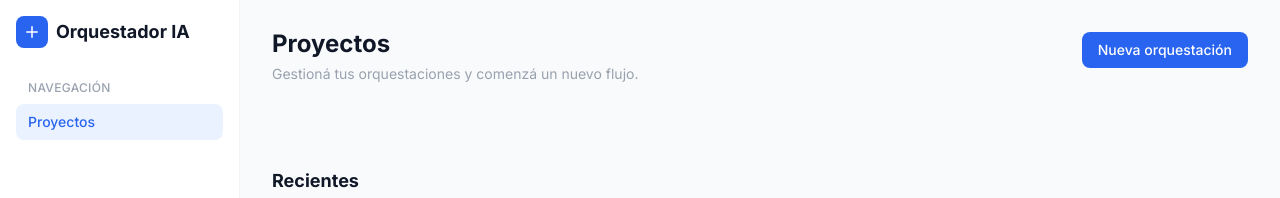
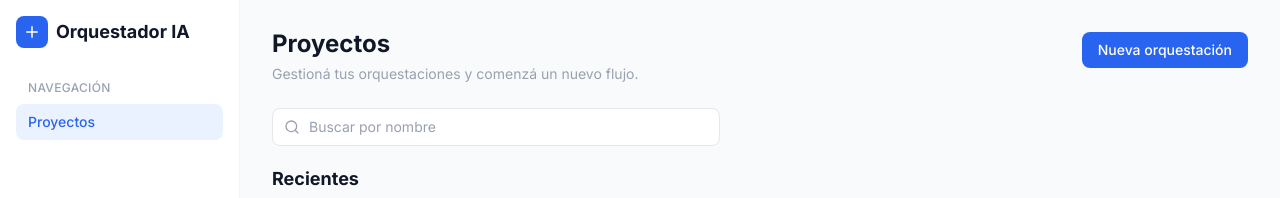
Before and after one commit to estebanlizaso/ProyectoFinal_OrquestadorAPIs_Grupo2, a React (Vite) app in the folder frontend/: page / in a window 1280 px wide. Shown: the top 198 px of the page. Built offline with nearby package versions, Linux system fonts and the light colour scheme; no server answers.

Commit message:
feat(projects): agrega búsqueda de proyectos con debounce

```diff
--- a/frontend/mocks/apiMocksPlugin.ts
+++ b/frontend/mocks/apiMocksPlugin.ts
@@ -9,6 +9,7 @@ const API_MOCK_SCENARIOS: ApiMockScenario[] = ['success', 'empty', 'error']
 const PROJECTS_ROUTE = '/api/projects'
 const MOCK_DELAY_MS = 800
 const MOCK_TRACE_ID = 'mock-trace-id'
+const MOCK_ORIGIN = 'http://localhost'
 
 const HTTP_STATUS = {
   ok: 200,
@@ -71,6 +72,19 @@ function readJsonBody(request: IncomingMessage): Promise<unknown> {
   })
 }
 
+function getSearchTerm(request: IncomingMessage): string {
+  const url = new URL(request.url ?? '/', MOCK_ORIGIN)
+  return url.searchParams.get('search')?.trim() ?? ''
+}
+
+function filterProjects(projects: ProjectResponse[], searchTerm: string): ProjectResponse[] {
+  if (searchTerm === '') {
+    return projects
+  }
+  const normalizedTerm = searchTerm.toLowerCase()
+  return projects.filter(({ name }) => name.toLowerCase().includes(normalizedTerm))
+}
+
 function sendJson(response: ServerResponse, status: number, data: unknown): void {
   response.statusCode = status
   response.setHeader('Content-Type', 'application/json')
@@ -131,7 +145,11 @@ export function apiMocksPlugin(scenario: ApiMockScenario): Plugin {
     configureServer(server) {
       server.middlewares.use(PROJECTS_ROUTE, (request, response, next) => {
         if (request.method === 'GET') {
-          setTimeout(() => sendProjects(response, scenario, projects), MOCK_DELAY_MS)
+          const searchTerm = getSearchTerm(request)
+          setTimeout(
+            () => sendProjects(response, scenario, filterProjects(projects, searchTerm)),
+            MOCK_DELAY_MS,
+          )
           return
         }
         if (request.method === 'DELETE') {
--- /dev/null
+++ b/frontend/src/features/projects/components/ProjectSearch.tsx
@@ -0,0 +1,36 @@
+import { Search, X } from 'lucide-react'
+import { Input } from '../../../shared/ui/Input'
+import { PROJECT_SEARCH_TEXTS } from '../constants'
+
+export type ProjectSearchProps = {
+  value: string
+  onChange: (value: string) => void
+}
+
+export function ProjectSearch({ value, onChange }: ProjectSearchProps) {
+  return (
+    <div className="relative">
+      <Search
+        aria-hidden="true"
+        className="pointer-events-none absolute top-1/2 left-3 size-4 -translate-y-1/2 text-gray-400"
+      />
+      <Input
+        value={value}
+        onChange={(event) => onChange(event.target.value)}
+        placeholder={PROJECT_SEARCH_TEXTS.placeholder}
+        aria-label={PROJECT_SEARCH_TEXTS.label}
+        className="pr-9 pl-9"
+      />
+      {value !== '' && (
+        <button
+          type="button"
+          aria-label={PROJECT_SEARCH_TEXTS.clear}
+          onClick={() => onChange('')}
+          className="absolute top-1/2 right-2 -translate-y-1/2 rounded-md p-1 text-gray-400 hover:bg-gray-100 hover:text-gray-900"
+        >
+          <X className="size-4" aria-hidden="true" />
+        </button>
+      )}
+    </div>
+  )
+}
--- a/frontend/src/features/projects/components/ProjectsContent.tsx
+++ b/frontend/src/features/projects/components/ProjectsContent.tsx
@@ -1,8 +1,8 @@
-import { CircleAlert, FolderOpen } from 'lucide-react'
+import { CircleAlert, FolderOpen, SearchX } from 'lucide-react'
 import type { RequestStatus } from '../../../shared/api/requestStatus'
 import { Button } from '../../../shared/ui/Button'
 import { StatusMessage } from '../../../shared/ui/StatusMessage'
-import { PROJECTS_PAGE_TEXTS } from '../constants'
+import { PROJECT_SEARCH_TEXTS, PROJECTS_PAGE_TEXTS } from '../constants'
 import type { ProjectResponse } from '../types'
 import { ProjectGrid } from './ProjectGrid'
 import { ProjectGridSkeleton } from './ProjectGridSkeleton'
@@ -11,11 +11,19 @@ export type ProjectsContentProps = {
   projects: ProjectResponse[]
   status: RequestStatus
   error: Error | null
+  searchTerm: string
   onRetry: () => void
   onDeleteProject: (project: ProjectResponse) => void
 }
 
-export function ProjectsContent({ projects, status, error, onRetry, onDeleteProject }: ProjectsContentProps) {
+export function ProjectsContent({
+  projects,
+  status,
+  error,
+  searchTerm,
+  onRetry,
+  onDeleteProject,
+}: ProjectsContentProps) {
   if (status === 'error') {
     return (
       <StatusMessage
@@ -36,6 +44,16 @@ export function ProjectsContent({ projects, status, error, onRetry, onDeleteProj
     return <ProjectGridSkeleton />
   }
 
+  if (projects.length === 0 && searchTerm !== '') {
+    return (
+      <StatusMessage
+        icon={SearchX}
+        title={PROJECT_SEARCH_TEXTS.noResultsTitle}
+        description={PROJECT_SEARCH_TEXTS.noResultsDescription(searchTerm)}
+      />
+    )
+  }
+
   if (projects.length === 0) {
     return (
       <StatusMessage
--- a/frontend/src/features/projects/components/ProjectsPage.tsx
+++ b/frontend/src/features/projects/components/ProjectsPage.tsx
@@ -1,15 +1,19 @@
 import { useState } from 'react'
 import { useProjects } from '../../../services/projectService'
+import { useDebouncedValue } from '../../../shared/lib/useDebouncedValue'
 import { Button } from '../../../shared/ui/Button'
 import { PageHeader } from '../../../shared/ui/PageHeader'
 import { Section } from '../../../shared/ui/Section'
-import { PROJECTS_PAGE_TEXTS } from '../constants'
+import { PROJECTS_PAGE_TEXTS, SEARCH_DEBOUNCE_MS } from '../constants'
 import type { ProjectResponse } from '../types'
 import { DeleteProjectModal } from './DeleteProjectModal'
+import { ProjectSearch } from './ProjectSearch'
 import { ProjectsContent } from './ProjectsContent'
 
 export function ProjectsPage() {
-  const { projects, run, status, error } = useProjects()
+  const [query, setQuery] = useState('')
+  const searchTerm = useDebouncedValue(query.trim(), SEARCH_DEBOUNCE_MS)
+  const { projects, run, status, error } = useProjects(searchTerm)
   const [projectToDelete, setProjectToDelete] = useState<ProjectResponse | null>(null)
 
   function handleDeleted(): void {
@@ -25,13 +29,16 @@ export function ProjectsPage() {
         actions={<Button>{PROJECTS_PAGE_TEXTS.newOrchestration}</Button>}
       />
 
-      <div className="mb-6 h-10 max-w-md" />
+      <div className="mb-6 max-w-md">
+        <ProjectSearch value={query} onChange={setQuery} />
+      </div>
 
       <Section title={PROJECTS_PAGE_TEXTS.recent}>
         <ProjectsContent
           projects={projects}
           status={status}
           error={error}
+          searchTerm={searchTerm}
           onRetry={() => void run()}
           onDeleteProject={setProjectToDelete}
         />
--- a/frontend/src/features/projects/constants.ts
+++ b/frontend/src/features/projects/constants.ts
@@ -28,3 +28,13 @@ export const PROJECT_DELETE_TEXTS = {
   deleting: 'Eliminando...',
   errorTitle: 'No se pudo eliminar el proyecto',
 }
+
+export const SEARCH_DEBOUNCE_MS = 300
+
+export const PROJECT_SEARCH_TEXTS = {
+  label: 'Buscar proyectos',
+  placeholder: 'Buscar por nombre',
+  clear: 'Limpiar búsqueda',
+  noResultsTitle: 'No hay resultados',
+  noResultsDescription: (term: string): string => `No encontramos proyectos que coincidan con "${term}".`,
+}
--- a/frontend/src/services/projectService.ts
+++ b/frontend/src/services/projectService.ts
@@ -7,8 +7,9 @@ import { toError } from '../shared/lib/toError'
 
 const PROJECTS_PATH = '/projects'
 
-async function getAll(options?: RequestOptions): Promise<ProjectResponse[]> {
-  const { body } = await getJson<ProjectsResponse>(PROJECTS_PATH, options)
+async function getAll(search?: string, options?: RequestOptions): Promise<ProjectResponse[]> {
+  const path = search ? `${PROJECTS_PATH}?${new URLSearchParams({ search }).toString()}` : PROJECTS_PATH
+  const { body } = await getJson<ProjectsResponse>(path, options)
   return body
 }
 
@@ -31,7 +32,7 @@ export type UseProjectsResult = {
   error: Error | null
 }
 
-export function useProjects(): UseProjectsResult {
+export function useProjects(search = ''): UseProjectsResult {
   const [projects, setProjects] = useState<ProjectResponse[]>([])
   const [status, setStatus] = useState<RequestStatus>('loading')
   const [error, setError] = useState<Error | null>(null)
@@ -57,7 +58,7 @@ export function useProjects(): UseProjectsResult {
     controllerRef.current = controller
     const isLatest = (): boolean => controllerRef.current === controller
 
-    return projectService.getAll({ signal: controller.signal }).then(
+    return projectService.getAll(search, { signal: controller.signal }).then(
       (result) => {
         if (isLatest()) {
           handleSuccess(result)
@@ -69,7 +70,7 @@ export function useProjects(): UseProjectsResult {
         }
       },
     )
-  }, [handleSuccess, handleFailure])
+  }, [search, handleSuccess, handleFailure])
 
   const run = useCallback(async (): Promise<void> => {
     setStatus('loading')
--- /dev/null
+++ b/frontend/src/shared/lib/useDebouncedValue.ts
@@ -0,0 +1,12 @@
+import { useEffect, useState } from 'react'
+
+export function useDebouncedValue<T>(value: T, delayMs: number): T {
+  const [debouncedValue, setDebouncedValue] = useState(value)
+
+  useEffect(() => {
+    const timeoutId = setTimeout(() => setDebouncedValue(value), delayMs)
+    return () => clearTimeout(timeoutId)
+  }, [value, delayMs])
+
+  return debouncedValue
+}
--- /dev/null
+++ b/frontend/src/shared/ui/Input.tsx
@@ -0,0 +1,17 @@
+import type { ComponentPropsWithoutRef } from 'react'
+import { cn } from '../lib/cn'
+
+export type InputProps = ComponentPropsWithoutRef<'input'>
+
+export function Input({ className, type = 'text', ...props }: InputProps) {
+  return (
+    <input
+      type={type}
+      className={cn(
+        'w-full rounded-lg border border-gray-200 bg-white px-3 py-2 text-sm text-gray-900 placeholder:text-gray-400 focus:border-primary-blue focus:outline-none',
+        className,
+      )}
+      {...props}
+    />
+  )
+}
```
